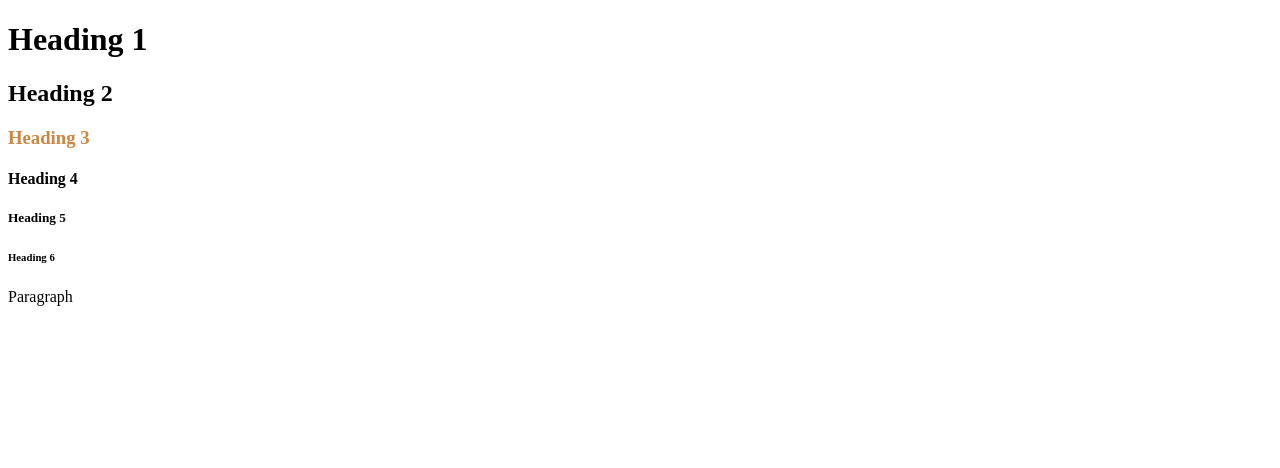
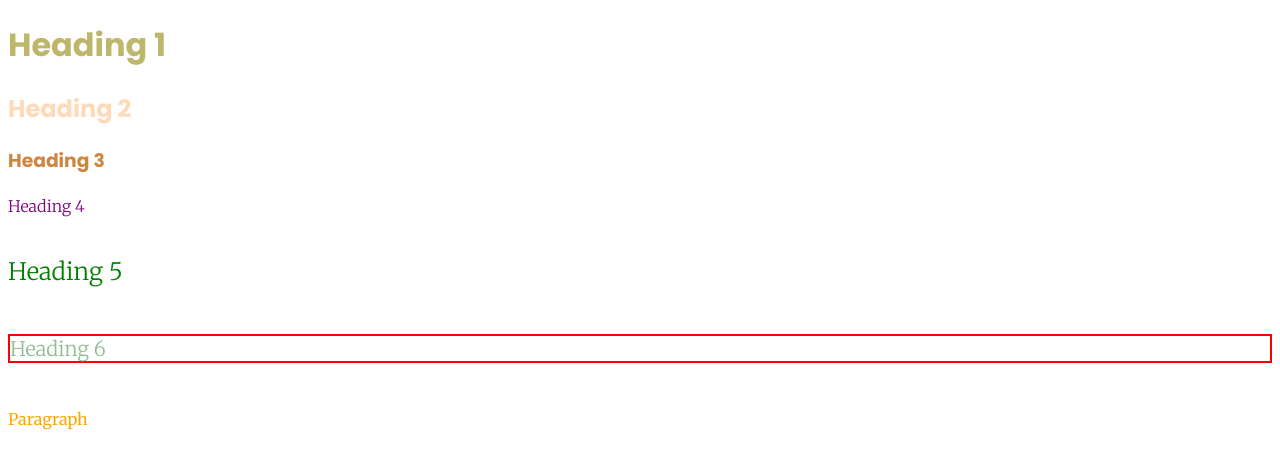
Before and after one commit to jbena005/Ironhack-Code, a plain HTML site: page index.html in a window 1280 px wide. Drawn offline with Linux system fonts and the light colour scheme.

Commit message:
update css

```diff
--- a/CSS/style.css
+++ b/CSS/style.css
@@ -1,3 +1,51 @@
+* {
+	font-family: 'Merriweather', serif;
+}
+
+h1,
+h2,
+h3 {
+	font-family: 'Poppins', sans-serif;
+	font-weight: 700;
+}
+
+h4,
+h5,
+h6 {
+	font-family: 'Merriweather', serif;
+	font-weight: 300;
+}
+
+h1 {
+	color: darkkhaki;
+}
+
+h2 {
+	color: peachpuff;
+}
+
 h3 {
 	color: peru;
 }
+
+h4 {
+	color: purple;
+}
+
+h5 {
+	color: green;
+	font-size: 1.5rem;
+}
+
+h6 {
+	color: darkseagreen;
+	font-size: 1.25rem;
+	border: 2px solid red;
+}
+
+p {
+	color: orange;
+	font-size: 1rem;
+	margin: 0;
+	padding: 0;
+}
```
